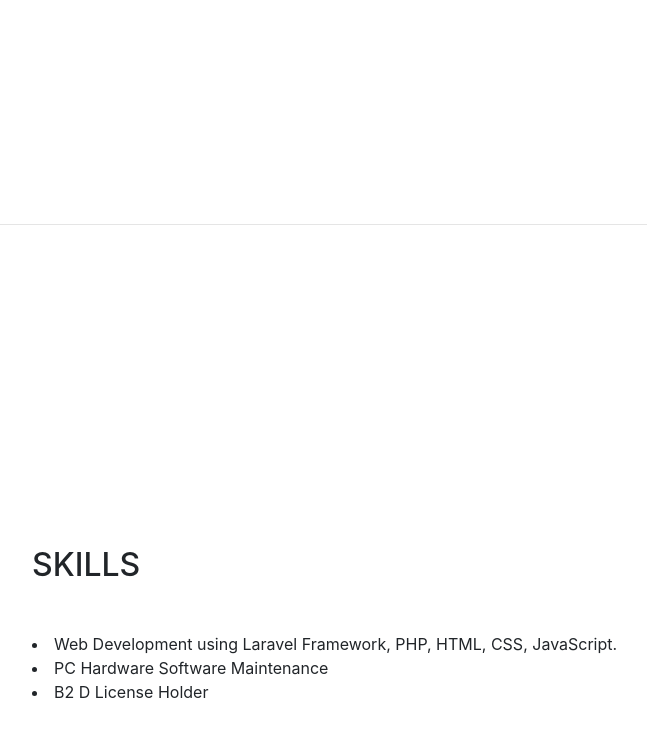
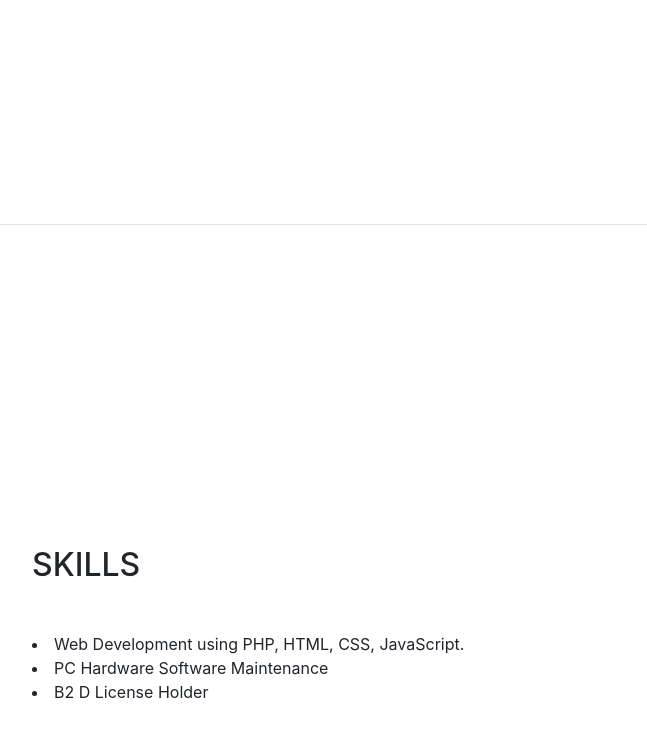
Before and after one commit to safuanyusoff/oldresume, a website with bundled scripts: page index.html in a window 1280 px wide. Shown: the part 3245-3982 px from the top of the page, without its empty margins (288-935 px from the left). Built offline with nearby package versions, Linux system fonts and the light colour scheme; a web font is replaced by a local one.

Commit message:
Update index.html

```diff
--- a/index.html
+++ b/index.html
@@ -197,7 +197,7 @@
 
             <li>
               <i class="fa-li fa fa-check"></i>
-              Web Development using Laravel Framework, PHP, HTML, CSS, JavaScript.
+              Web Development using PHP, HTML, CSS, JavaScript.
           </li>
 
 
```
